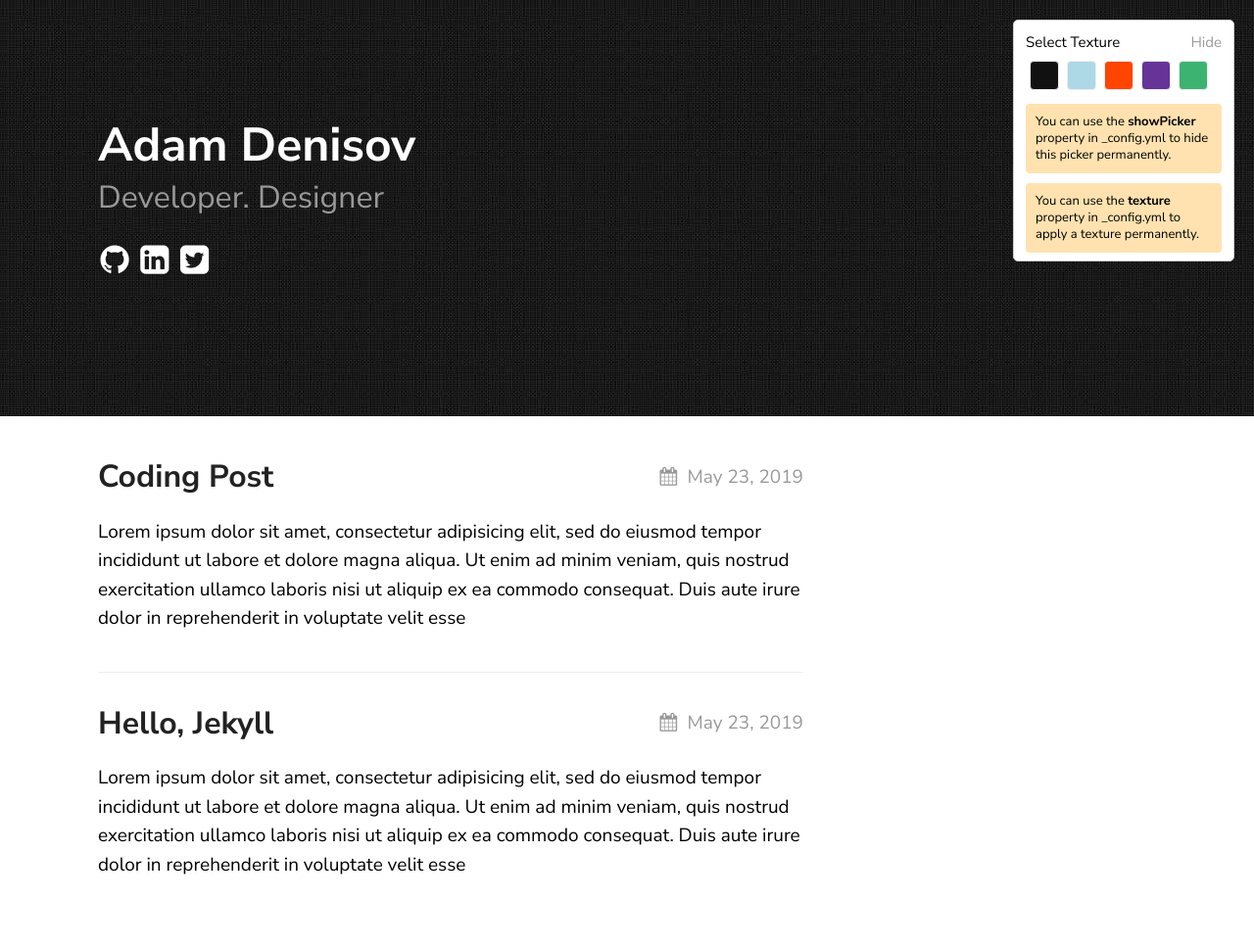
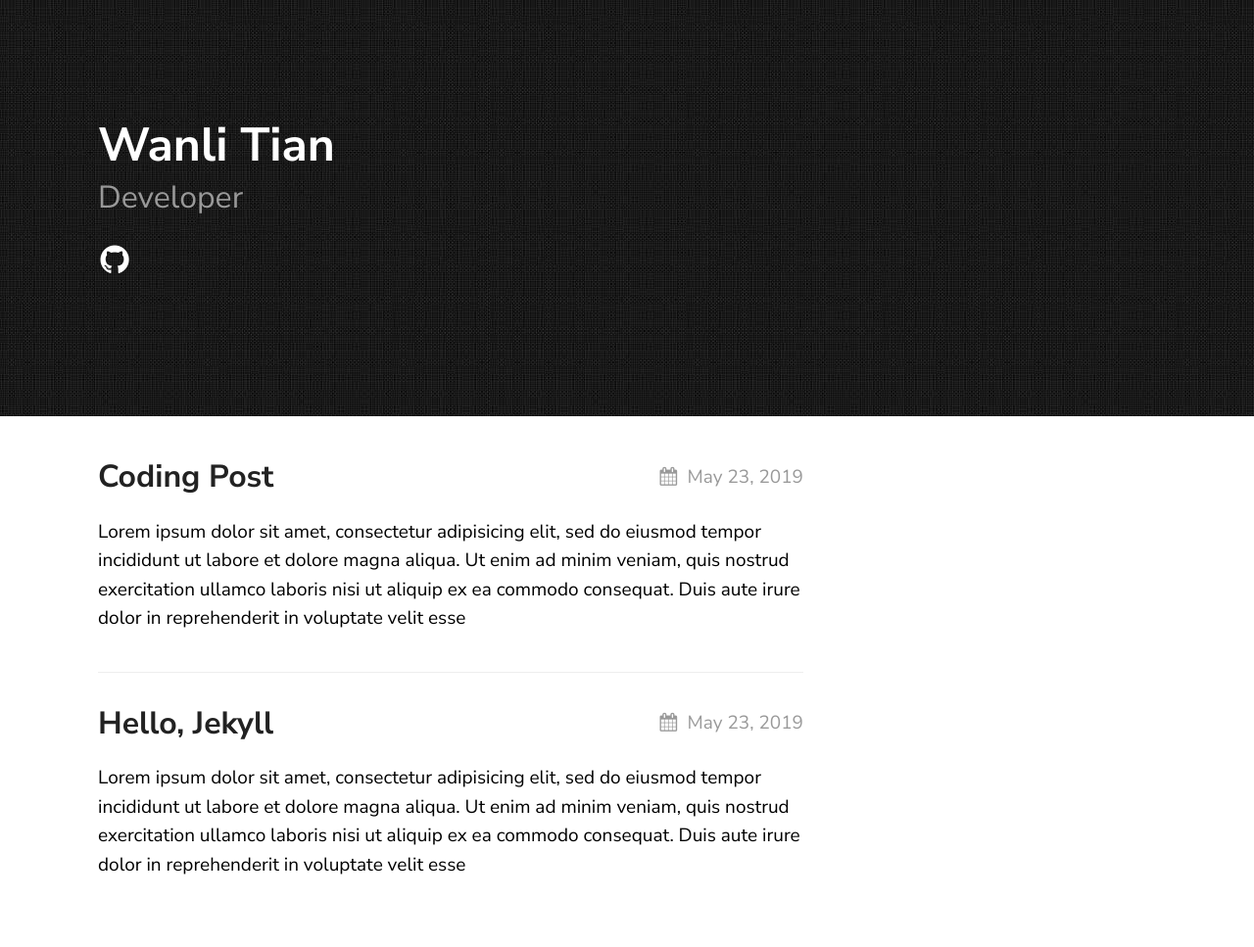
Before and after one commit to WanliTian/WanliTian.github.io, a Jekyll site: the page built from index.md, in a window 1280 px wide. Shown: the whole page at 98% size. Built offline with Jekyll 4.4.1, drawn with Linux system fonts in a browser that asks for light colours.

Commit message:
update
Change-Id: I260a00b4754f618de6a6a5c610a8d7efbee1a1b3

```diff
--- a/_config.yml
+++ b/_config.yml
@@ -15,19 +15,19 @@ sass:
 
 permalink: /posts/:title/
 texture:
-  title: Adam Denisov
-  tagline: Developer. Designer
+  title: Wanli Tian
+  tagline: Developer
   date_format: "%b %-d, %Y"
   style: black
   showNav: false
-  showPicker: true
+  showPicker: false
 
   # generate social links in footer
   social_links:
-    twitter: thelehhman
-    github:  thelehhman
-    linkedIn: in/thelehhman
-    rss: rss
+    #twitter: thelehhman
+    github:  WanliTian
+    #linkedIn: in/thelehhman
+    #rss: rss
 
 
 # If you want to link only specific pages in your header, uncomment
```
